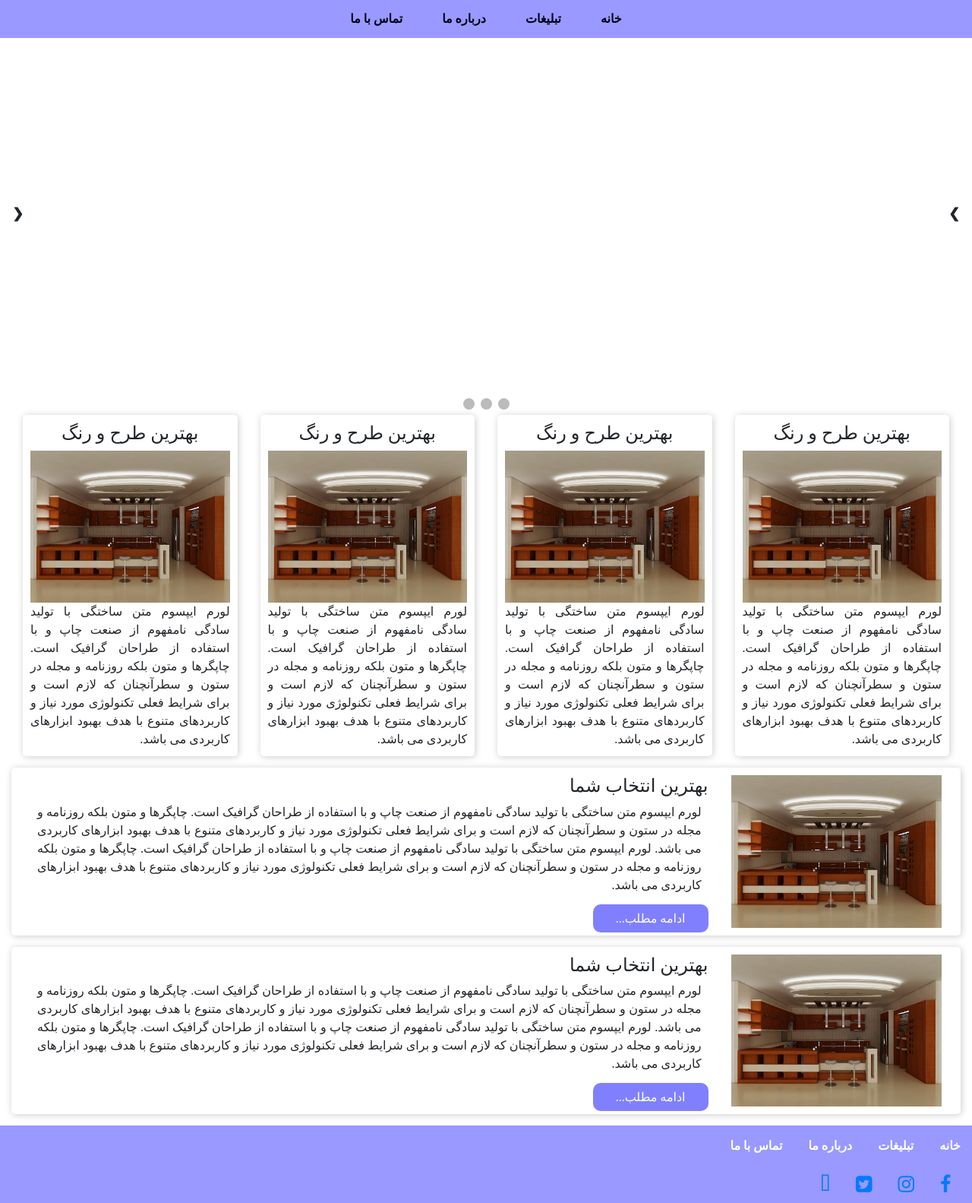
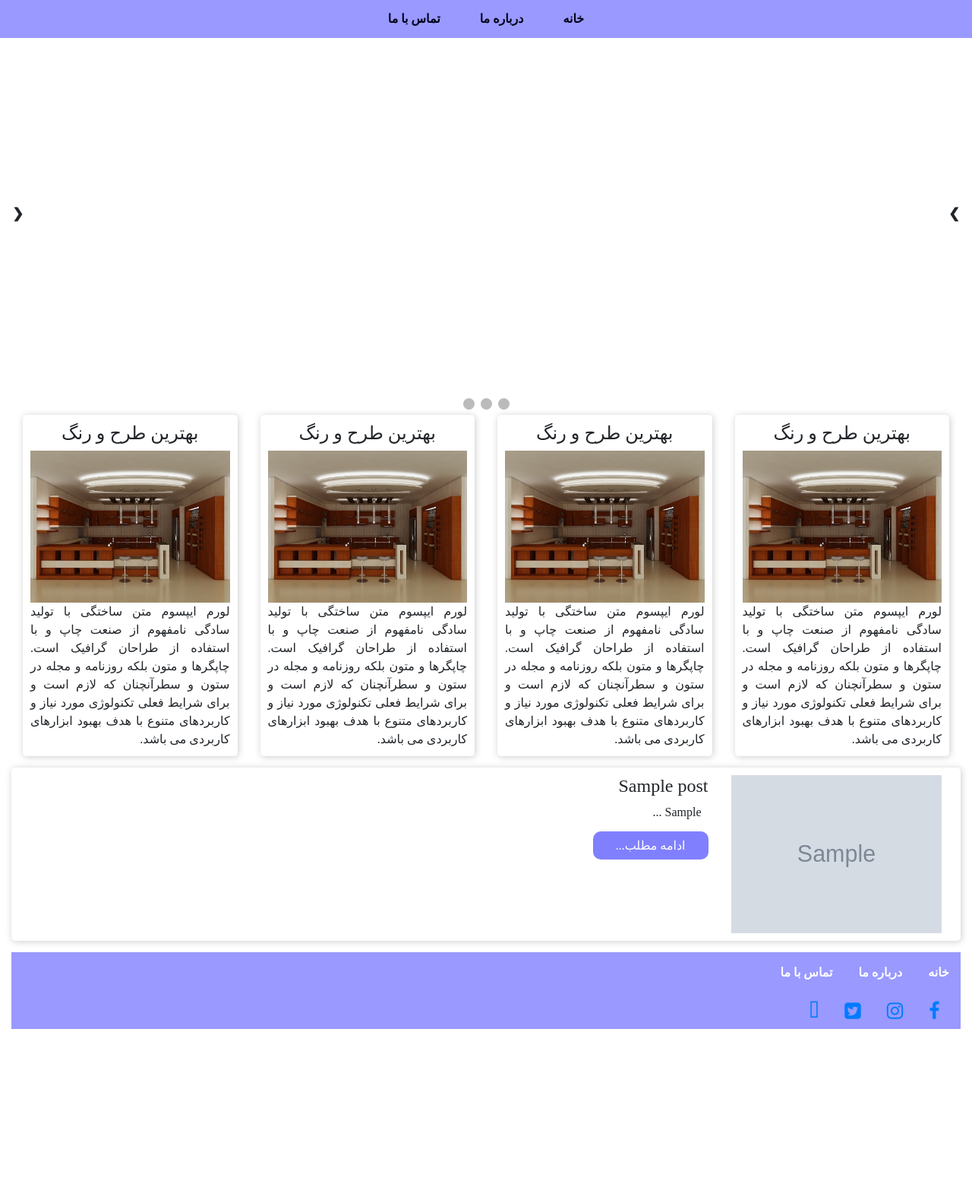
Before and after one commit to fateme-mirzaee/news, a PHP site: page / in a window 1280 px wide. Shown: the whole page at 76% size. After the commit the page ends 1354 px from the top, so only its background shows below. Run offline with PHP 8.4, Linux system fonts and the light colour scheme; tables that the repository leaves empty or names only in its code hold one stand-in row (values such as "Sample post"); grey boxes marked "Sample" are stand-in pictures.

Commit message:
کامل کردن قسمت پست گذاری و ادامه مطلب

```diff
--- /dev/null
+++ b/aboutus.php
@@ -0,0 +1,3 @@
+<?php
+echo "intro duction our site";
+?>
--- a/admin/check_upload.php
+++ b/admin/check_upload.php
@@ -15,7 +15,7 @@
 		else
 		{
 
-			$filename="../thumb/".$_FILES["file"]["name"];
+			$filename="../"."thumb/".$_FILES["file"]["name"];
 			$filesize=floor($_FILES["file"]["size"]/1024)." کیلوبایت";
 			$filetype=$_FILES["file"]["type"];
 			$filetmp=$_FILES["file"]["tmp_name"];
@@ -28,7 +28,8 @@
 					echo "<p>نام فایل : ".$filename."</p>"."<br/>";
 					echo "<p>سایز فایل : ".$filesize."</p>"."<br/>";
 					echo "<p>نوع فایل : ".$filetype."</p>"."<br/>";
-					echo '<a href="'.$filename.'">ادرس فایل </a>';
+					echo "<p>آدرس فایل: ".$filename."</p>"."<br/>";
+
 
 				}
 			}
--- a/config.php
+++ b/config.php
@@ -1,4 +1,4 @@
 <?php
 $connect=mysqli_connect("localhost","root","","news");
-
+mysqli_query($connect,"SET NAMES Utf8");
 ?>
--- /dev/null
+++ b/contactus.php
@@ -0,0 +1,4 @@
+<?php
+echo "youre phone number";
+
+?>
--- a/footer.php
+++ b/footer.php
@@ -2,10 +2,9 @@
     <div class="footer container-fluid">
         <div class="footermnu">
             <ul>
-                <li><a href="#">خانه</a></li>
-                <li><a href="#">تبلیغات</a></li>
-                <li><a href="#">درباره ما</a></li>
-                <li><a href="#">تماس با ما</a></li>
+                <li><a href="index.php">خانه</a></li>
+                <li><a href="aboutus.php">درباره ما</a></li>
+                <li><a href="contactus.php">تماس با ما</a></li>
             </ul>
         </div><!-- footermnu -->
         <div class="socialpage">
--- /dev/null
+++ b/func/func.php
@@ -0,0 +1,13 @@
+<?php
+
+function post_content($text)
+{
+	$text=substr($text,0,800);
+	$text=substr($text,0,strrpos($text," "));
+	$text=$text." ...";
+	return $text;
+}
+
+
+
+?>
--- a/header.php
+++ b/header.php
@@ -23,10 +23,9 @@
     <div class="menu">
 
             <ul class="nav justify-content-center">
-                <li class="nav-item active"><a href="#" class="nav-link">خانه</a></li>
-                <li class="nav-item"><a class="nav-link" href="#">تبلیغات</a></li>
-                <li class="nav-item"><a class="nav-link" href="#">درباره ما</a></li>
-                <li class="nav-item"><a class="nav-link" href="#">تماس با ما</a></li>
+                <li class="nav-item active"><a href="index.php" class="nav-link">خانه</a></li>
+                <li class="nav-item"><a class="nav-link" href="aboutus.php">درباره ما</a></li>
+                <li class="nav-item"><a class="nav-link" href="contactus.php">تماس با ما</a></li>
             </ul>
 
     </div><!-- menu -->
--- a/index.php
+++ b/index.php
@@ -2,47 +2,37 @@
 <?php include ("slider.php"); ?>
 <?php include ("specialPost.php"); ?>
 <?php include ("config.php"); ?>
-
-
+<?php include ("func/func.php"); ?>
+<?php
+$posrsql="SELECT * FROM  `post` ORDER BY  `id` DESC ;";
+$postquery=mysqli_query($connect,$posrsql);
+while($postfetch=mysqli_fetch_assoc($postquery))
+{
+?>
 
 
 <div class="big-post container-fluid">
     <div class="big-content col-md-12 row ">
         <div class="big-content-thumb col-md-3">
-            <img src="images/post1.jpg">
+            <img src=<?php echo $postfetch["src"]; ?>>
         </div><!-- big-content-thumb -->
         <div class="text-big col-md-9">
                 <div class="big-content-title ">
-                    <h4>بهترین انتخاب شما</h4>
+                    <h4><?php echo $postfetch["title"]; ?>  </h4>
                 </div><!-- big-content-title -->
 
                 <div class="big-content-txt">
-                    <p> لورم ایپسوم متن ساختگی با تولید سادگی نامفهوم از صنعت چاپ و با استفاده از طراحان گرافیک است. چاپگرها و متون بلکه روزنامه و مجله در ستون و سطرآنچنان که لازم است و برای شرایط فعلی تکنولوژی مورد نیاز و کاربردهای متنوع با هدف بهبود ابزارهای کاربردی می باشد. لورم ایپسوم متن ساختگی با تولید سادگی نامفهوم از صنعت چاپ و با استفاده از طراحان گرافیک است. چاپگرها و متون بلکه روزنامه و مجله در ستون و سطرآنچنان که لازم است و برای شرایط فعلی تکنولوژی مورد نیاز و کاربردهای متنوع با هدف بهبود ابزارهای کاربردی می باشد. </p>
+                    <p> <?php echo post_content($postfetch["content"]); ?> </p>
                 </div><!-- big-content-txt -->
                 <div class="big-content-footer">
-                    <a href="readmore.html">ادامه مطلب...</a>
+                    <a href=<?php echo "readmore.php?postid=$postfetch[id]" ?>>ادامه مطلب...</a>
                 </div><!-- big-content-footer -->
             </div>
     </div><!-- big-content -->
-    <div class="big-content col-md-12 row ">
-            <div class="big-content-thumb col-md-3">
-                <img src="images/post1.jpg">
-            </div><!-- big-content-thumb -->
-            <div class="text-big col-md-9">
-                <div class="big-content-title ">
-                    <h4>بهترین انتخاب شما</h4>
-                </div><!-- big-content-title -->
+<?php
+}
+?>
 
-                <div class="big-content-txt">
-                    <p>لورم ایپسوم متن ساختگی با تولید سادگی نامفهوم از صنعت چاپ و با استفاده از طراحان گرافیک است. چاپگرها و متون بلکه روزنامه و مجله در ستون و سطرآنچنان که لازم است و برای شرایط فعلی تکنولوژی مورد نیاز و کاربردهای متنوع با هدف بهبود ابزارهای کاربردی می باشد. لورم ایپسوم متن ساختگی با تولید سادگی نامفهوم از صنعت چاپ و با استفاده از طراحان گرافیک است. چاپگرها و متون بلکه روزنامه و مجله در ستون و سطرآنچنان که لازم است و برای شرایط فعلی تکنولوژی مورد نیاز و کاربردهای متنوع با هدف بهبود ابزارهای کاربردی می باشد. </p>
-                </div><!-- big-content-txt -->
-                <div class="big-content-footer">
-                    <a href="readmore.html" >ادامه مطلب...</a>
-                </div><!-- big-content-footer -->
-            </div>
-        </div><!-- big-content -->
-
-</div>
 <?php include ("footer.php"); ?>
 <script>
 var slideIndex = 0;
```
Also changed, not shown: readmore.php (+21 -11 lines), thumb/2605918.jpg (added), thumb/2647401.jpg (added), thumb/2665661.jpg (added), thumb/Chrysanthemum.jpg (deleted), thumb/Desert.jpg (deleted), thumb/images.jpeg (added).
